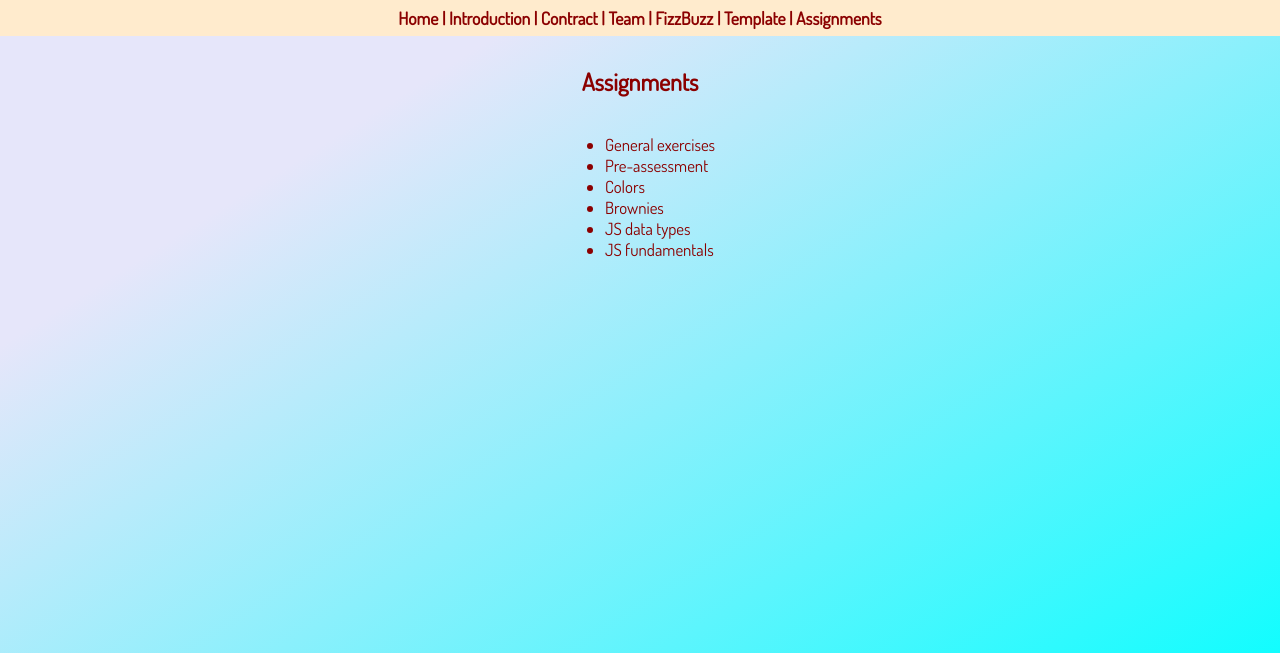
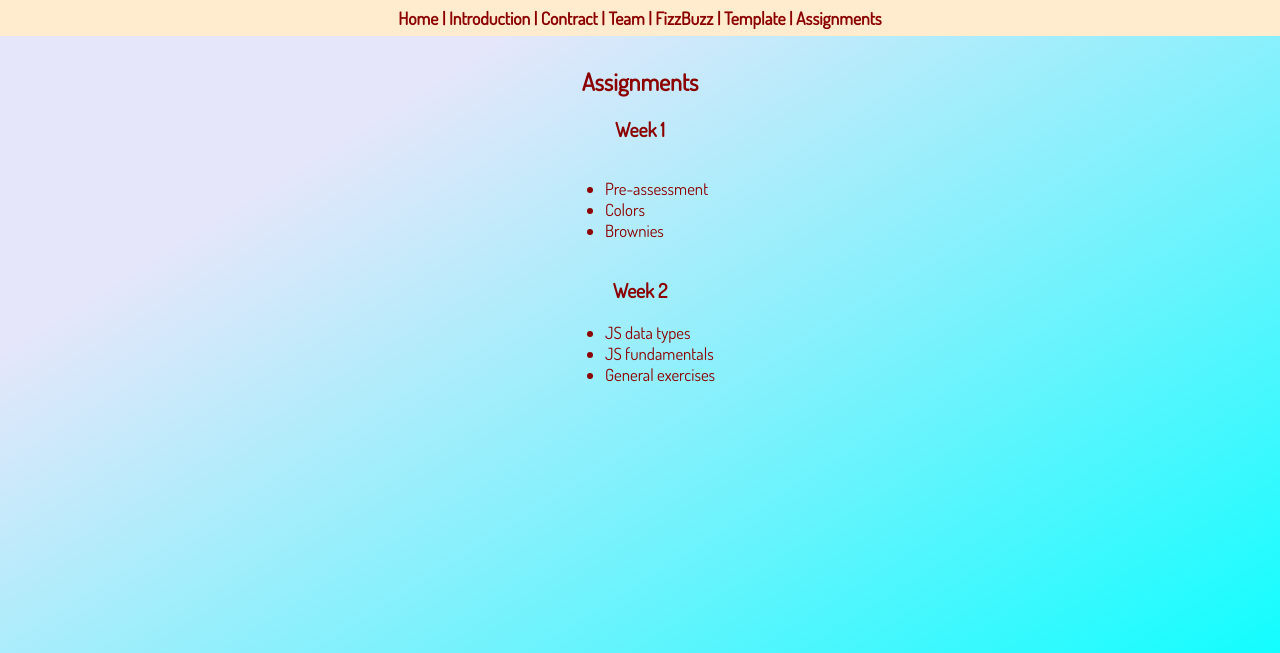
Before and after one commit to willboesetrio/willboesetrio.github.io, a plain HTML site: page assignments.html in a window 1280 px wide. Shown: the part 54-707 px from the top of the page. Drawn offline with Linux system fonts and the light colour scheme.

Commit message:
Update assignments.html

```diff
--- a/assignments.html
+++ b/assignments.html
@@ -16,10 +16,8 @@
   <main>
     <h2>Assignments</h2>
     <section>
+      <h3>Week 1</h3>
       <ul class="assignments-list">
-        <li>
-          <a href="assignments/general_exercises.html">General exercises</a>
-        </li>
         <li>
           <a href="assignments/pre-assessment.html">Pre-assessment</a>
         </li>
@@ -29,11 +27,17 @@
         <li>
           <a href="assignments/brownies.html">Brownies</a>
         </li>
+      </ul>
+      <h3>Week 2</h3>
+      <ul>
         <li>
           <a href="assignments/js-data-types-template/index.html">JS data types</a>
         </li>
         <li>
           <a href="assignments/js-fundamentals-template/index.html">JS fundamentals</a>
+        </li>
+        <li>
+          <a href="assignments/general_exercises.html">General exercises</a>
         </li>
       </ul>
     </section>
```
